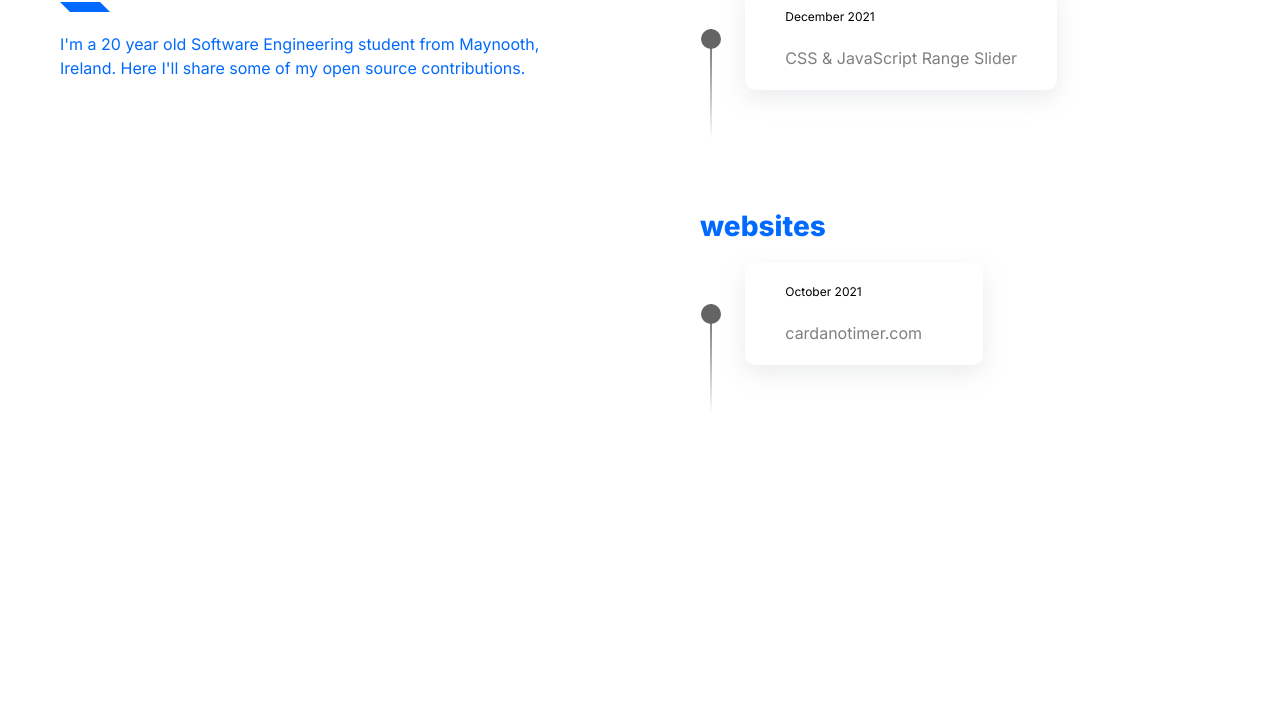
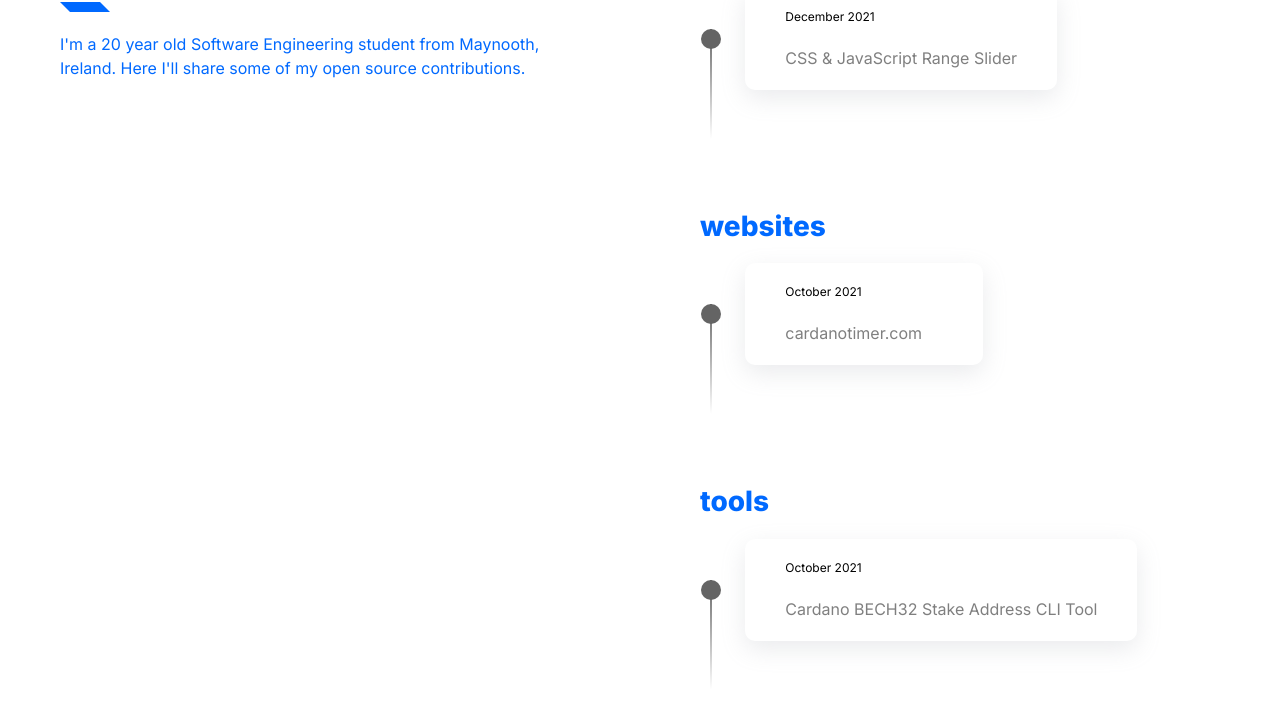
Before and after one commit to SeanWhelan/seanwhelan.github.io, a plain HTML site: page index.html in a window 1280 px wide. Shown: the part 114-834 px from the top of the page. Before the commit the page ends 800 px from the top, so only its background shows below. Drawn offline with nearby package versions, Linux system fonts and the light colour scheme.

Commit message:
Add tools, BECH32 tool

```diff
--- a/index.html
+++ b/index.html
@@ -64,6 +64,23 @@
 								</a>
 							</div>
 						</div>
+						<h3 class="section-title n">tools</h3>
+						<div class="row">
+							<div class="col-1">
+								<div class="circle"></div>
+								<div class="line last"></div>
+							</div>
+							<div class="col-11">
+								<a
+									href="https://github.com/SeanWhelan/cardano-bech32-decode-cli"
+								>
+									<div class="entry">
+										<div class="timeline-entry">October 2021</div>
+										Cardano BECH32 Stake Address CLI Tool
+									</div>
+								</a>
+							</div>
+						</div>
 					</div>
 				</div>
 			</div>
```
